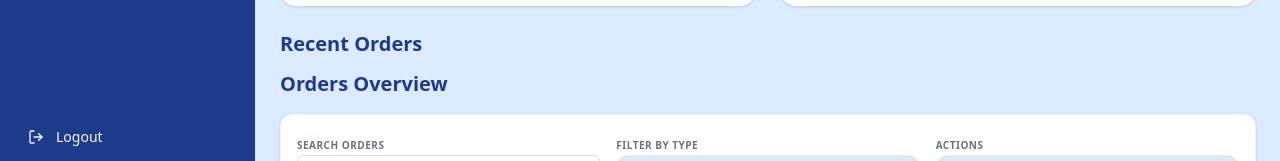
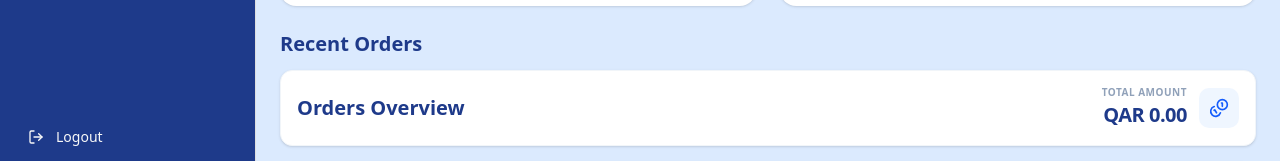
Before and after one commit to devxtra-community/xerocare, a Next.js app in the folder frontend/: page /employee in a window 1280 px wide. Shown: the part 639-800 px from the top of the page. Built offline with nearby package versions, Linux system fonts and the light colour scheme; no server answers.

Commit message:
feat: aggregate total order amount in EmployeeOrdersTable

```diff
--- a/frontend/components/employeeComponents/EmployeeOrdersTable.tsx
+++ b/frontend/components/employeeComponents/EmployeeOrdersTable.tsx
@@ -2,7 +2,7 @@
 
 import React, { useState, useEffect } from 'react';
 import { Input } from '@/components/ui/input';
-import { Search, Loader2 } from 'lucide-react';
+import { Search, Loader2, Eye, Coins } from 'lucide-react';
 import {
   Table,
   TableBody,
@@ -21,7 +21,6 @@ import {
 import { getMyInvoices, Invoice, InvoiceItem, getInvoiceById } from '@/lib/invoice';
 import { toast } from 'sonner';
 import { InvoiceDetailsDialog } from '../invoice/InvoiceDetailsDialog';
-import { Eye } from 'lucide-react';
 import { Button } from '@/components/ui/button';
 import Pagination from '@/components/Pagination';
 
@@ -134,6 +133,8 @@ export default function EmployeeOrdersTable({
     return matchesSearch && matchesFilter;
   });
 
+  const aggregateTotal = filteredInvoices.reduce((sum, inv) => sum + (inv.totalAmount || 0), 0);
+
   const totalPages = Math.ceil(filteredInvoices.length / ITEMS_PER_PAGE);
   const startIndex = (currentPage - 1) * ITEMS_PER_PAGE;
   const paginatedInvoices = filteredInvoices.slice(startIndex, startIndex + ITEMS_PER_PAGE);
@@ -173,8 +174,25 @@ export default function EmployeeOrdersTable({
 
   return (
     <div className="space-y-4">
-      <div className="flex justify-between items-center">
+      <div className="flex justify-between items-center bg-card p-4 rounded-xl border border-slate-100 shadow-sm">
         <h2 className="text-xl font-bold text-primary">Orders Overview</h2>
+        <div className="flex items-center gap-3">
+          <div className="text-right">
+            <p className="text-[10px] font-bold text-slate-400 uppercase tracking-wider leading-none mb-1">
+              Total Amount
+            </p>
+            <p className="text-xl font-black text-primary tracking-tight">
+              QAR{' '}
+              {aggregateTotal.toLocaleString(undefined, {
+                minimumFractionDigits: 2,
+                maximumFractionDigits: 2,
+              })}
+            </p>
+          </div>
+          <div className="h-10 w-10 rounded-lg bg-blue-50 flex items-center justify-center text-blue-600">
+            <Coins size={20} />
+          </div>
+        </div>
       </div>
 
       <div className="bg-card rounded-xl p-4 shadow-sm border border-gray-100 flex flex-col md:flex-row gap-4 items-end">
```
